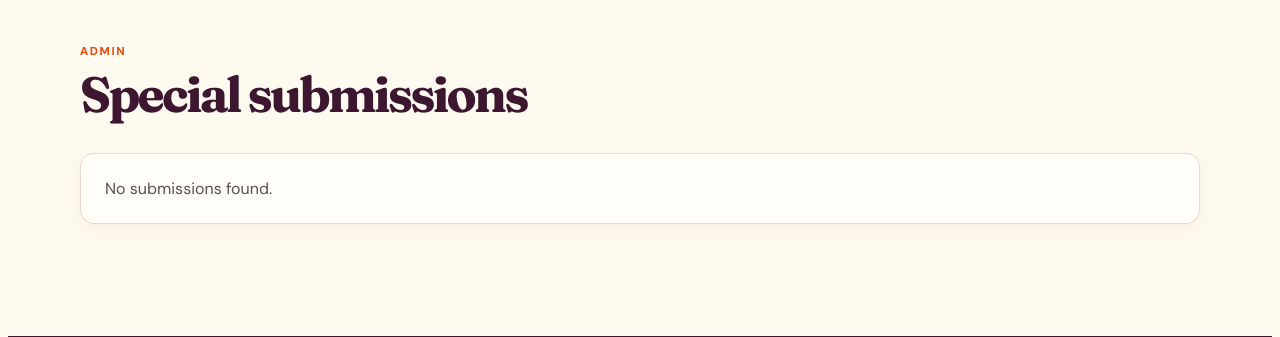
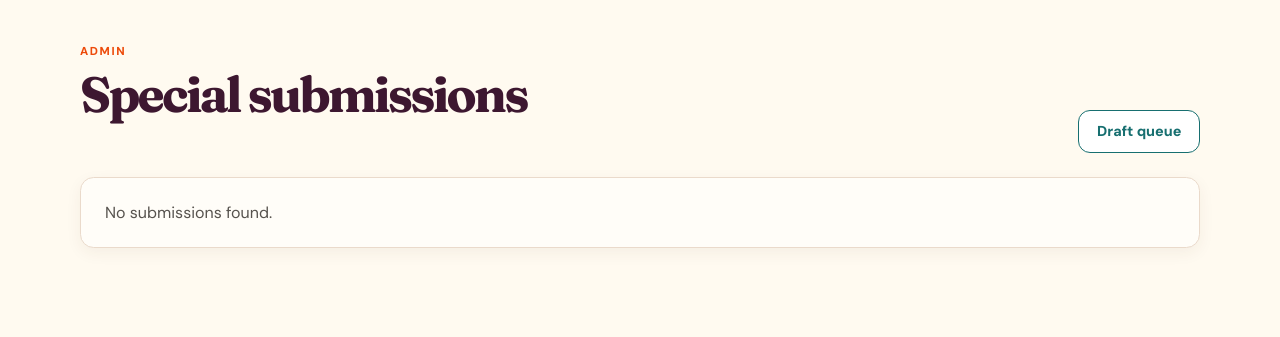
Before and after one commit to SkagitIan/Appertivo2026, a Flask app: page /admin/special-submissions in a window 1280 px wide. Shown: the part 118-455 px from the top of the page. Run offline with Flask 3, Linux system fonts and the light colour scheme; the visitor is signed in with stand-in values (Sample User, id 1); some libraries are stand-ins or nearby versions.

Commit message:
Make special enhancement visible in admin flow

```diff
--- a/app.py
+++ b/app.py
@@ -46,6 +46,7 @@
 from special_pipeline import (
     approve_draft,
     create_raw_submission,
+    enhance_draft_from_submission,
     generate_draft_from_submission,
     publish_draft,
     reject_draft,
@@ -483,7 +484,7 @@
     return None, None
 
 
-def structured_draft_from_form(source_channel, restaurant_id):
+def structured_draft_from_form(source_channel, restaurant_id, enhance=True):
     image_path, image_url = save_submitted_photo()
     title = request.form["title"].strip()
     description = request.form.get("description", "").strip()
@@ -499,9 +500,10 @@
         raw_image_path=image_path,
     )
     draft = generate_draft_from_submission(submission.id)
-    draft.title = title
-    draft.description = description
-    draft.price_text = price or None
+    if not enhance:
+        draft.title = title
+        draft.description = description
+        draft.price_text = price or None
     draft.starts_at = parse_local_datetime(request.form["special_date"], request.form.get("start_time") or None)
     draft.expires_at = parse_local_datetime(
         request.form["special_date"], request.form.get("end_time") or None, time(23, 59)
@@ -1548,6 +1550,17 @@
     return render_template("admin/special_submissions.html", submissions=submissions)
 
 
+@app.post("/admin/special-submissions/<int:submission_id>/enhance")
+@admin_required
+def admin_enhance_special_submission(submission_id):
+    try:
+        draft = enhance_draft_from_submission(submission_id)
+    except ValueError as error:
+        abort(400, str(error))
+    flash("Submission enhanced into a draft.")
+    return redirect(url_for("special_preview", approval_token=draft.approval_token))
+
+
 @app.get("/admin/special-drafts")
 @admin_required
 def admin_special_drafts():
@@ -1565,6 +1578,18 @@
     db.session.commit()
     flash("Restaurant assigned.")
     return redirect(request.referrer or url_for("admin_special_drafts"))
+
+
+@app.post("/admin/special-drafts/<int:draft_id>/enhance")
+@admin_required
+def admin_enhance_special_draft(draft_id):
+    draft = SpecialDraft.query.get_or_404(draft_id)
+    try:
+        draft = enhance_draft_from_submission(draft.raw_submission_id)
+    except ValueError as error:
+        abort(400, str(error))
+    flash("Draft enhanced.")
+    return redirect(url_for("special_preview", approval_token=draft.approval_token))
 
 
 @app.post("/admin/special-drafts/<int:draft_id>/publish")
@@ -1610,15 +1635,20 @@
 def admin_new_special():
     if request.method == "POST":
         try:
-            draft = structured_draft_from_form("admin", included_restaurant_id_from_form())
+            draft = structured_draft_from_form(
+                "admin",
+                included_restaurant_id_from_form(),
+                enhance=request.form.get("enhance") == "on",
+            )
             if request.form.get("status", "draft") == "published":
                 approve_draft(draft.approval_token)
-                publish_draft(draft.id)
+                special = publish_draft(draft.id)
+                return redirect(url_for("admin_edit_special", special_id=special.id))
         except UploadError as error:
             flash(str(error))
             return redirect(url_for("admin_new_special"))
-        return redirect(url_for("admin_special_drafts"))
-    special = Special(status="published", source="manual")
+        return redirect(url_for("special_preview", approval_token=draft.approval_token))
+    special = Special(status="draft", source="manual")
     restaurant_id = request.args.get("restaurant_id", type=int)
     if restaurant_id and included_restaurants_query().filter_by(id=restaurant_id).first():
         special.restaurant_id = restaurant_id
--- a/special_pipeline.py
+++ b/special_pipeline.py
@@ -102,13 +102,35 @@
         raise ValueError("Raw special submission was not found.")
     if submission.draft:
         return submission.draft
+    fields = enhanced_special_text(submission.raw_text, restaurant=submission.restaurant)
+    image_fields = create_or_prepare_image(submission)
     draft = SpecialDraft(
         raw_submission_id=submission.id,
         restaurant_id=submission.restaurant_id,
         status="draft" if submission.source_channel == "admin" else "awaiting_approval",
-        **enhanced_special_text(submission.raw_text, restaurant=submission.restaurant),
-        **create_or_prepare_image(submission),
+        **fields,
+        **image_fields,
     )
+    submission.status = "drafted" if draft.status == "draft" else "awaiting_approval"
+    db.session.add(draft)
+    db.session.commit()
+    return draft
+
+
+def enhance_draft_from_submission(raw_submission_id):
+    submission = db.session.get(RawSpecialSubmission, raw_submission_id)
+    if not submission:
+        raise ValueError("Raw special submission was not found.")
+    draft = submission.draft or SpecialDraft(
+        raw_submission_id=submission.id,
+        restaurant_id=submission.restaurant_id,
+        status="draft" if submission.source_channel == "admin" else "awaiting_approval",
+    )
+    fields = enhanced_special_text(submission.raw_text, restaurant=submission.restaurant)
+    image_fields = create_or_prepare_image(submission)
+    for key, value in {**fields, **image_fields}.items():
+        setattr(draft, key, value)
+    draft.restaurant_id = submission.restaurant_id
     submission.status = "drafted" if draft.status == "draft" else "awaiting_approval"
     db.session.add(draft)
     db.session.commit()
--- a/templates/admin/special_submissions.html
+++ b/templates/admin/special_submissions.html
@@ -1,8 +1,27 @@
 {% extends "base.html" %}
 {% block title %}Special submissions | Appertivo admin{% endblock %}
 {% block content %}
-<div class="mb-6"><p class="eyebrow">Admin</p><h1 class="display-md mt-2">Special submissions</h1></div>
-<div class="space-y-3">{% for submission in submissions %}
-  <article class="admin-card p-5"><p class="text-xs font-black uppercase text-stone-500">{{ submission.source_channel }} · {{ submission.status }}</p><p class="mt-2 font-bold">{{ submission.restaurant.name if submission.restaurant else "Unassigned restaurant" }}</p><p class="mt-2 whitespace-pre-line text-sm text-stone-600">{{ submission.raw_text }}</p>{% if submission.draft %}<a href="{{ url_for('special_preview', approval_token=submission.draft.approval_token) }}" class="mt-3 inline-block font-bold text-[#176f70]">Preview draft</a>{% endif %}</article>
-{% else %}<p class="admin-card p-6 text-stone-600">No submissions found.</p>{% endfor %}</div>
+<div class="mb-6 flex flex-wrap items-end justify-between gap-3">
+  <div><p class="eyebrow">Admin</p><h1 class="display-md mt-2">Special submissions</h1></div>
+  <a href="{{ url_for('admin_special_drafts') }}" class="button-secondary">Draft queue</a>
+</div>
+<div class="space-y-3">
+  {% for submission in submissions %}
+    <article class="admin-card p-5">
+      <p class="text-xs font-black uppercase text-stone-500">{{ submission.source_channel }} &middot; {{ submission.status }}</p>
+      <p class="mt-2 font-bold">{{ submission.restaurant.name if submission.restaurant else "Unassigned restaurant" }}</p>
+      <p class="mt-2 whitespace-pre-line text-sm text-stone-600">{{ submission.raw_text }}</p>
+      <div class="mt-4 flex flex-wrap gap-2">
+        {% if submission.draft %}
+          <a href="{{ url_for('special_preview', approval_token=submission.draft.approval_token) }}" class="button-quiet">Preview draft</a>
+          <form method="post" action="{{ url_for('admin_enhance_special_submission', submission_id=submission.id) }}"><button class="button-primary">Enhance again</button></form>
+        {% else %}
+          <form method="post" action="{{ url_for('admin_enhance_special_submission', submission_id=submission.id) }}"><button class="button-primary">Enhance into draft</button></form>
+        {% endif %}
+      </div>
+    </article>
+  {% else %}
+    <p class="admin-card p-6 text-stone-600">No submissions found.</p>
+  {% endfor %}
+</div>
 {% endblock %}
--- a/templates/admin/specials.html
+++ b/templates/admin/specials.html
@@ -7,7 +7,7 @@
   </div>
   <div class="flex flex-wrap gap-2">
     <a href="{{ url_for('admin_new_special') }}" class="rounded-md bg-stone-950 px-4 py-2 text-sm font-semibold text-white">Add special</a>
-    <a href="{{ url_for('admin_intake') }}" class="rounded-md bg-rose-700 px-4 py-2 text-sm font-semibold text-white">Paste intake</a>
+    <a href="{{ url_for('admin_special_submissions') }}" class="rounded-md bg-rose-700 px-4 py-2 text-sm font-semibold text-white">Submissions</a>
   </div>
 </div>
 <nav class="mb-4 flex flex-wrap gap-2 text-sm font-semibold">
--- a/templates/base.html
+++ b/templates/base.html
@@ -34,7 +34,7 @@
           <a href="{{ url_for('admin_special_submissions') }}">Submissions</a>
           <a href="{{ url_for('admin_special_drafts') }}">Drafts</a>
           <a href="{{ url_for('admin_tools') }}">Tools</a>
-          <a href="{{ url_for('admin_intake') }}" class="admin-nav-button">+ Special</a>
+          <a href="{{ url_for('admin_new_special') }}" class="admin-nav-button">+ Special</a>
         </div>
       </nav>
     {% endif %}
```
Also changed, not shown: templates/admin/special_drafts.html (+30 -6 lines), templates/admin/special_fields.html (+12 -1 lines), tests/test_mvp.py (+75 -0 lines).
